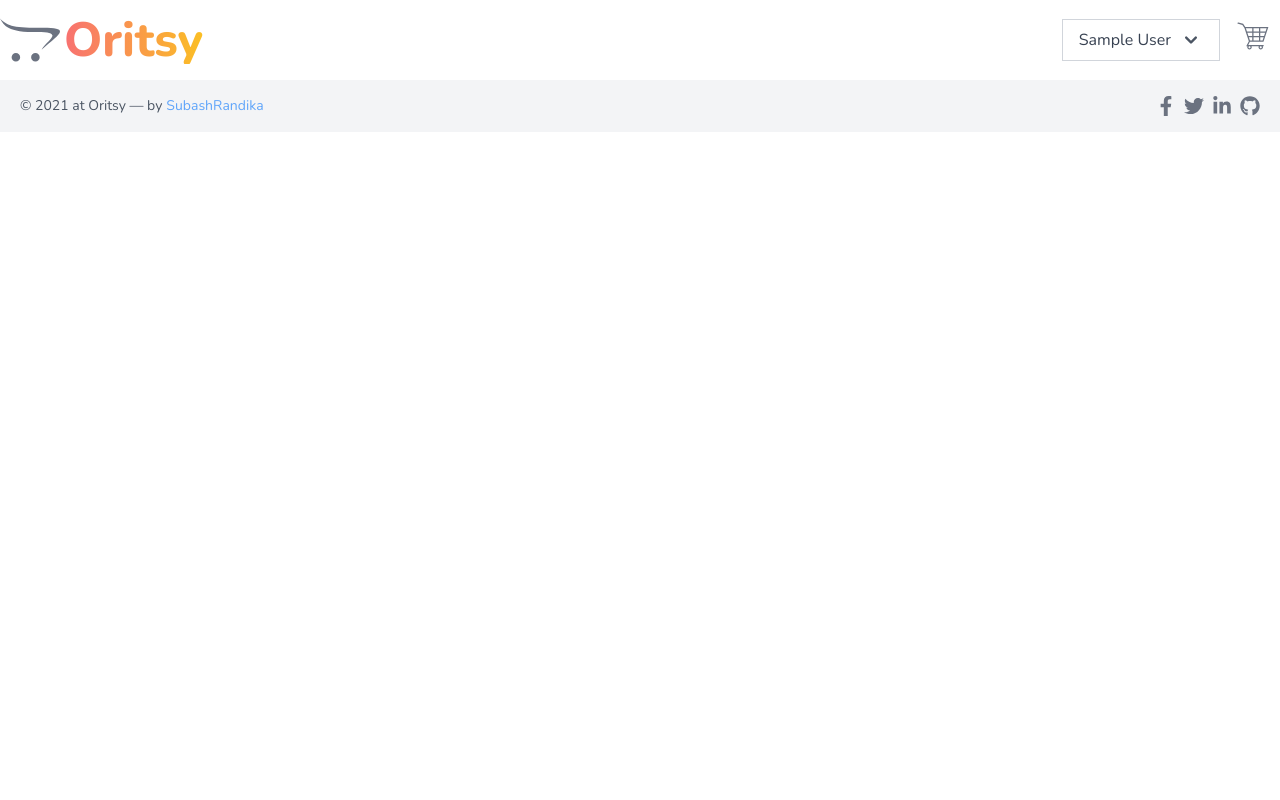
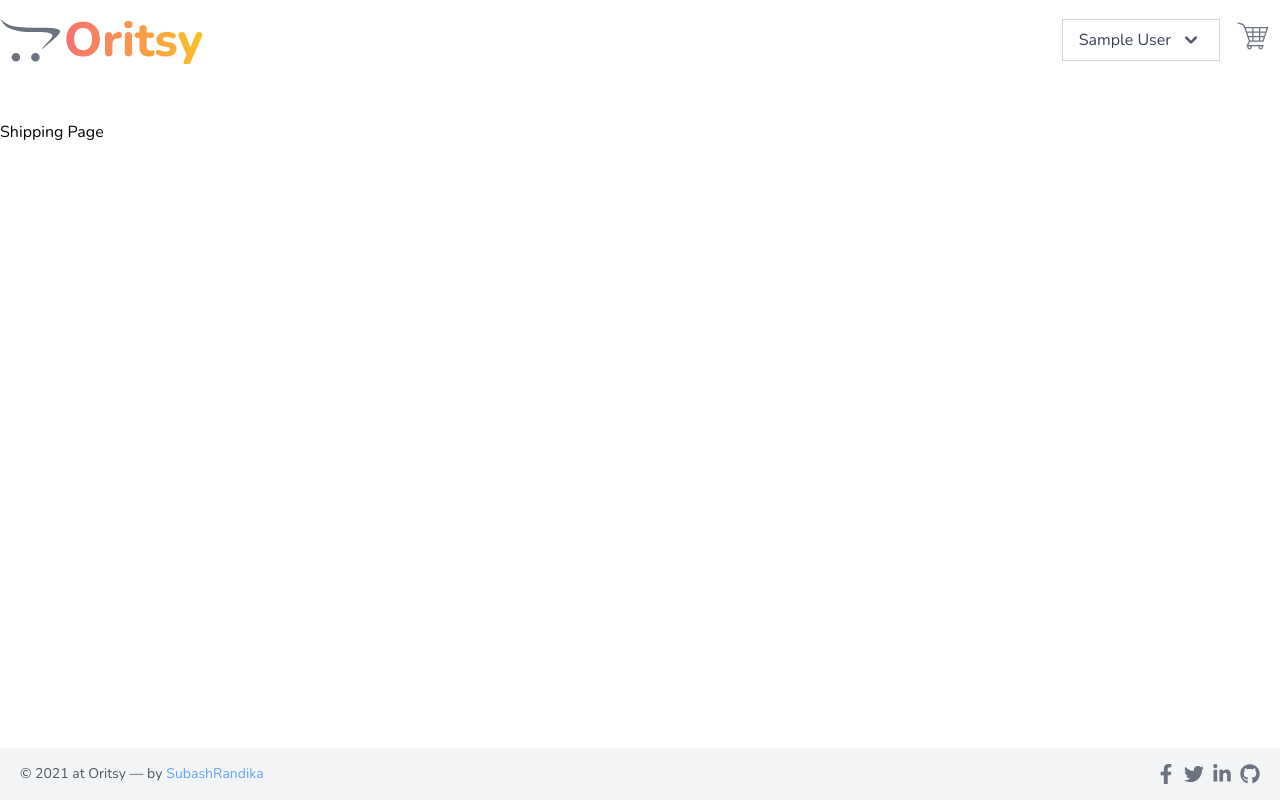
Before and after one commit to SubashRandika/oritsy, a React (Create React App) app in the folder front-end/: page /shipping in a window 1280 px wide. Built offline with nearby package versions, Linux system fonts and the light colour scheme; sample sign-in values are in the browser's storage.

Commit message:
Refactored checkout route and component to shipping.

```diff
--- a/front-end/src/App.js
+++ b/front-end/src/App.js
@@ -9,7 +9,7 @@ import Cart from './pages/Cart';
 import Login from './pages/Login';
 import Register from './pages/Register';
 import Profile from './pages/Profile';
-import Checkout from './pages/Checkout';
+import Shipping from './pages/Shipping';
 import PrivateRoute from './components/PrivateRoute';
 import 'react-toastify/dist/ReactToastify.css';
 
@@ -29,8 +29,8 @@ const App = () => {
 					<PrivateRoute exact path='/profile'>
 						<Profile />
 					</PrivateRoute>
-					<PrivateRoute exact path='/checkout'>
-						<Checkout />
+					<PrivateRoute exact path='/shipping'>
+						<Shipping />
 					</PrivateRoute>
 					<Route path='/product/:id'>
 						<ProductDetails />
--- a/front-end/src/pages/Cart.jsx
+++ b/front-end/src/pages/Cart.jsx
@@ -35,7 +35,7 @@ const Cart = () => {
 	};
 
 	const handleCheckoutProcess = () => {
-		history.push(state?.from || '/checkout');
+		history.push(state?.from || '/shipping');
 	};
 
 	return (
--- a/front-end/src/pages/Checkout.jsx
+++ b/front-end/src/pages/Shipping.jsx
@@ -1,11 +1,11 @@
 import React from 'react';
 
-const Checkout = () => {
+const Shipping = () => {
 	return (
 		<div className='container m-auto h-full my-10'>
-			<h1>Checkout Page</h1>
+			<h1>Shipping Page</h1>
 		</div>
 	);
 };
 
-export default Checkout;
+export default Shipping;
```
